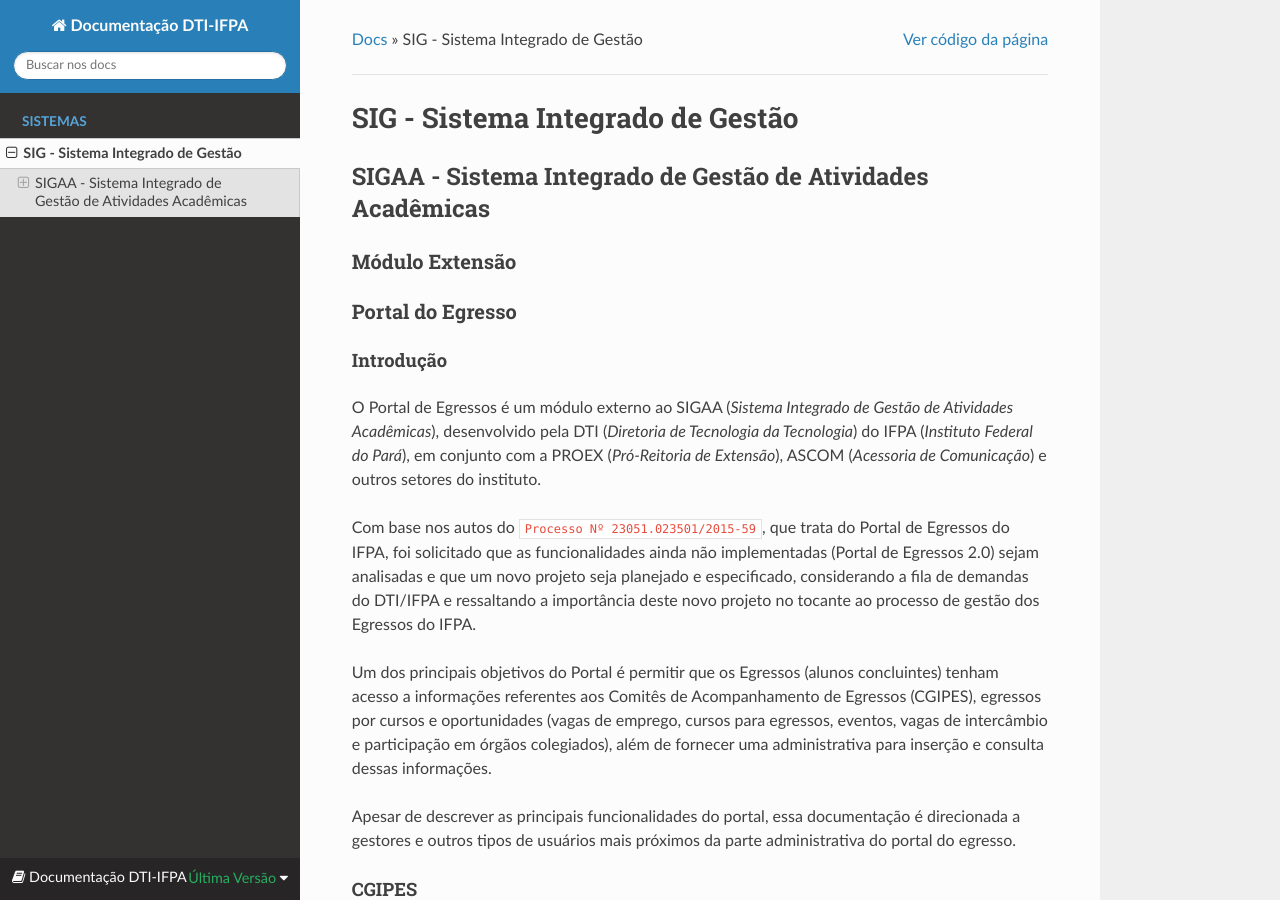
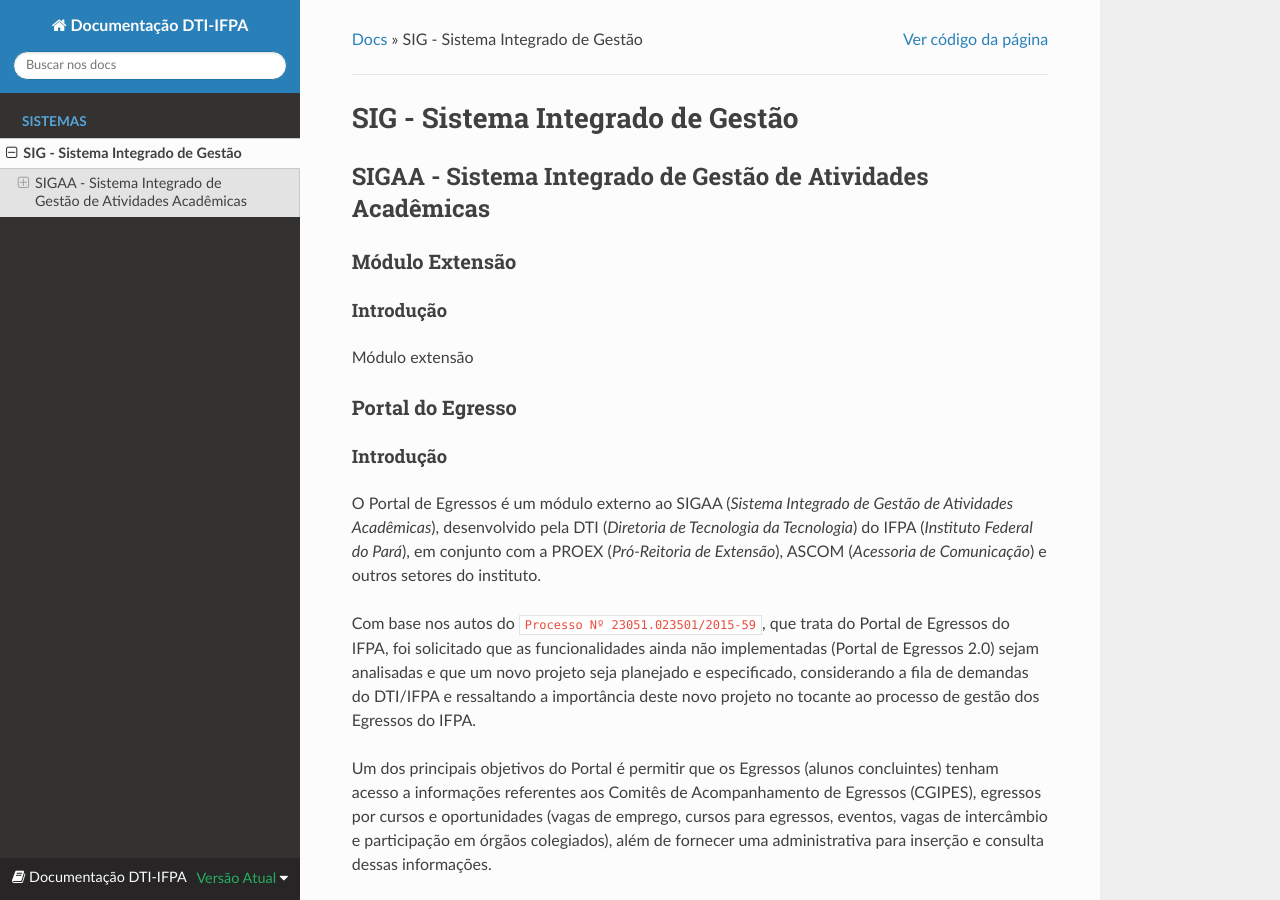
Before and after one commit to djangonauta/dti-docs, a Sphinx documentation site: the page built from source/sistemas/sig/sig.rst, in a window 1280 px wide and 900 px high. Built offline with Sphinx 7.4.7 and the Read the Docs theme 2.0.0, drawn with Linux system fonts in a browser that asks for light colours.

Commit message:
adicionado docs iniciais para o módulo extensão

```diff
--- a/source/_templates/versions.html
+++ b/source/_templates/versions.html
@@ -1,7 +1,7 @@
 <div class="rst-versions" data-toggle="rst-versions" role="note" aria-label="versions">
   <span class="rst-current-version" data-toggle="rst-current-version">
     <span class="fa fa-book"> Documentação DTI-IFPA</span>
-    Última Versão
+    Versão Atual
     <span class="fa fa-caret-down"></span>
   </span>
   <div class="rst-other-versions">
--- a/source/sistemas/sig/sig.rst
+++ b/source/sistemas/sig/sig.rst
@@ -6,6 +6,8 @@
 
 Módulo Extensão
 ===============
+
+.. include:: ./sigaa/extensao/introducao.rst
 
 
 Portal do Egresso
--- /dev/null
+++ b/source/sistemas/sig/sigaa/extensao/introducao.rst
@@ -0,0 +1,8 @@
+Introdução
+----------
+
+Módulo extensão
+
+.. raw:: latex
+
+    \newpage
```
